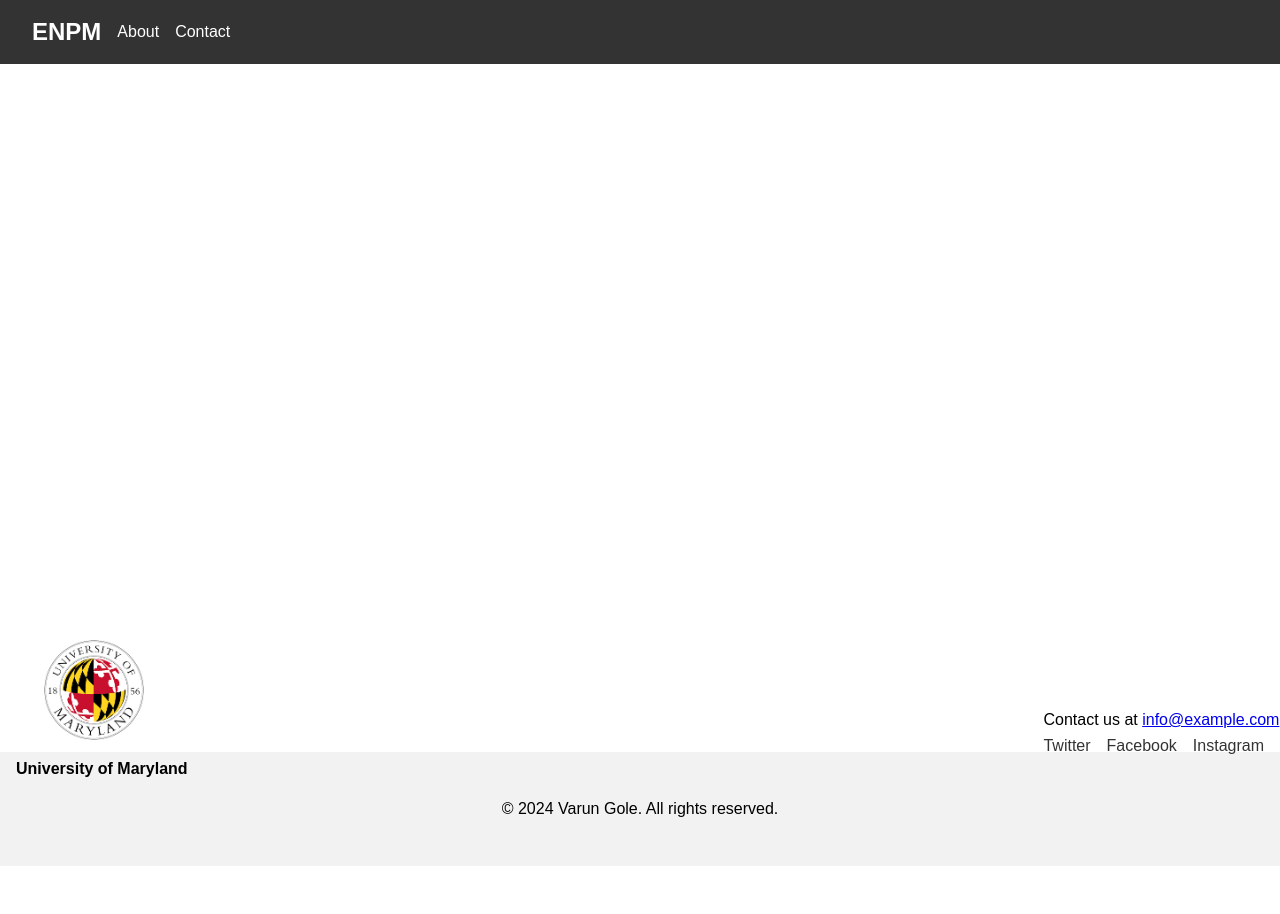
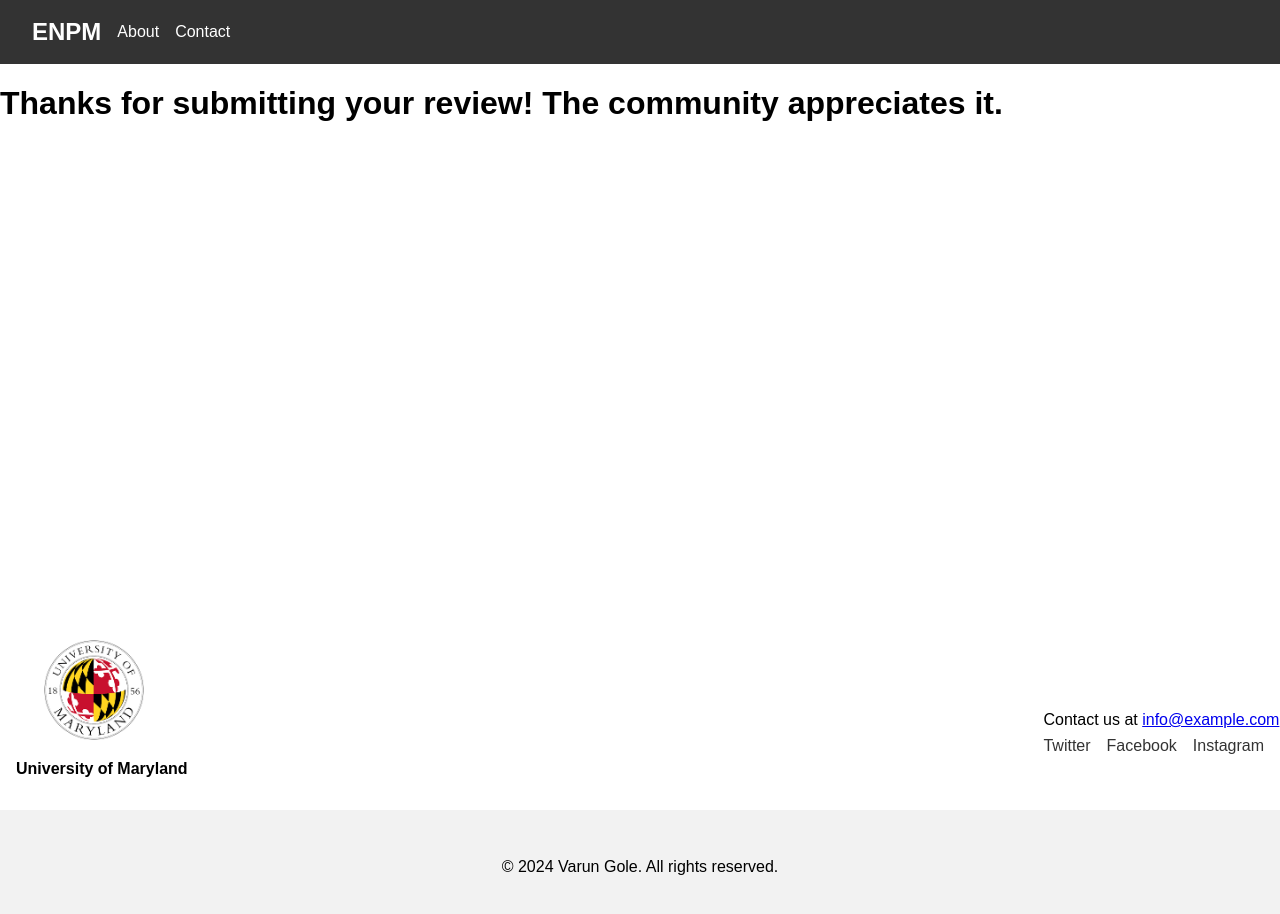
Before and after one commit to varungole/MAGE-Reviews, a React (Vite) app in the folder frontend/: page /success in a window 1280 px wide. Shown: the top 914 px of the page. Before the commit the page ends 866 px from the top, so only its background shows below. Built offline with nearby package versions, Linux system fonts and the light colour scheme.

Commit message:
submit successfull

```diff
--- a/frontend/src/App.jsx
+++ b/frontend/src/App.jsx
@@ -11,6 +11,7 @@ import SoftwareAdmits from "./components/Admits/SoftwareAdmits";
 import Robotics from "./components/Courses/Robotics";
 import SoftwareCourses from "./components/Program-Courses/SoftwareCourses";
 import Form from "./components/Form";
+import FormSuccess from "./components/Reviews/FormSuccess";
 
 function App() {
 
@@ -29,6 +30,7 @@ function App() {
       <Route path='/robotics' element={<Robotics/>}></Route>
       <Route path="/software/software-courses" element={<SoftwareCourses />}></Route>
       <Route path="/submit-review" element={<Form />}></Route>
+      <Route path="/success" element={<FormSuccess />}></Route>
 
     </Routes>
     <Footer />
--- a/frontend/src/components/Form.jsx
+++ b/frontend/src/components/Form.jsx
@@ -22,7 +22,7 @@ function Form() {
     axios.post(URL, formData)
       .then(response => {
         console.log(response.data);
-        navigate('/software'); // Navigate on successful submission
+        navigate('/success'); // Navigate on successful submission
       })
       .catch(error => {
         console.log(error);
--- /dev/null
+++ b/frontend/src/components/Reviews/FormSuccess.jsx
@@ -0,0 +1,11 @@
+import React from 'react'
+
+function FormSuccess() {
+  return (
+    <div className='form-success'>
+        <h1 className='success-title'>Thanks for submitting your review! The community appreciates it.</h1>
+    </div>
+  )
+}
+
+export default FormSuccess
```
